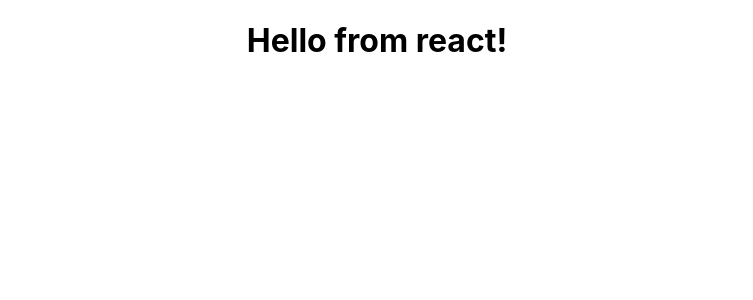
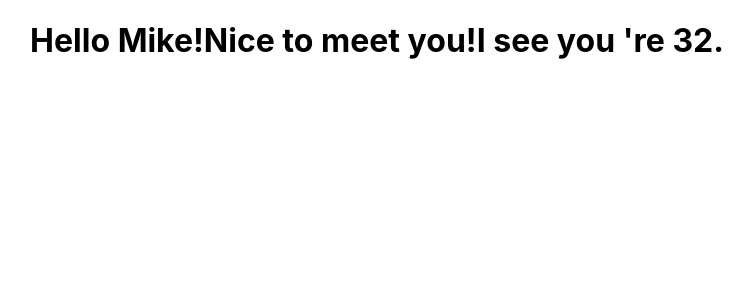
Before and after one commit to christine-gk416/CI-react, a React (Create React App) app in the folder my-app/: page / in a window 1280 px wide. Shown: the top 300 px of the page, without its empty margins (263-1016 px from the left). Built offline with nearby package versions, Linux system fonts and the light colour scheme.

Commit message:
Create props greeting

```diff
--- a/my-app/src/App.js
+++ b/my-app/src/App.js
@@ -1,13 +1,15 @@
 import React from 'react';
 import './App.css';
-import FunctionalGreeting from './components/FunctionalGreeting'
+import FunctionalGreetingWithProps from './components/FunctionalGreetingWithProps'
+
 
 function App() {
     return ( <
         div className = "App" >
-
         <
-        FunctionalGreeting / > < /
+        FunctionalGreetingWithProps greeting = 'Nice to meet you!'
+        name = 'Mike'
+        age = '32' / > < /
         div >
     );
 
--- /dev/null
+++ b/my-app/src/components/FunctionalGreetingWithProps.js
@@ -0,0 +1,17 @@
+import React from 'react';
+
+const FunctionalGreetingWithProps = (props) => {
+    console.log(props);
+    return <
+        h1 > Hello {
+            props.name
+        }!
+
+        {
+            props.greeting
+        }
+
+    I see you 're {props.age}. < /h1>
+}
+
+export default FunctionalGreetingWithProps
```
Also changed, not shown: 1 other file (tests, documents, lock files or other folders).
